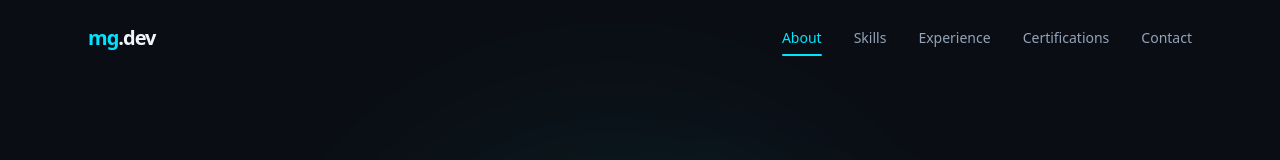
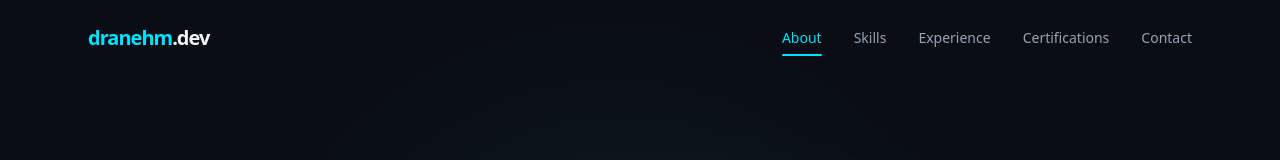
Before and after one commit to dranehm/mg.dev, a Next.js app: page / in a window 1280 px wide. Shown: the top 160 px of the page. Built offline with nearby package versions, Linux system fonts and the light colour scheme.

Commit message:
updated design to match the domain

```diff
--- a/components/Navbar.tsx
+++ b/components/Navbar.tsx
@@ -74,7 +74,7 @@ export function Navbar() {
           onClick={(e) => handleClick(e, "#top")}
           className="text-xl font-mono font-bold tracking-tighter hover:opacity-80 transition-opacity"
         >
-          <span className="text-primary">mg</span>.dev
+          <span className="text-primary">dranehm</span>.dev
         </a>
 
         {/* Desktop Nav */}
```
